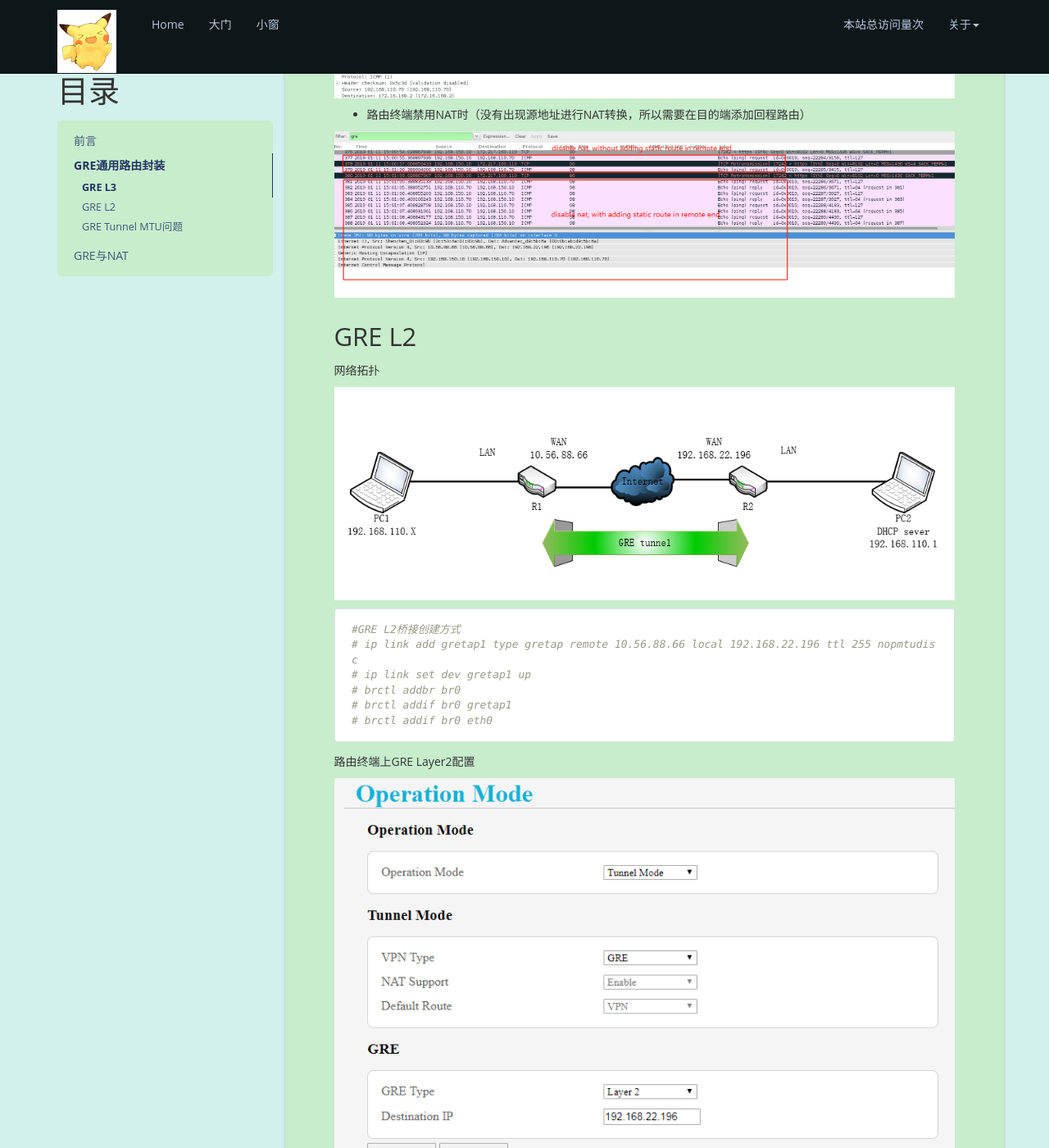
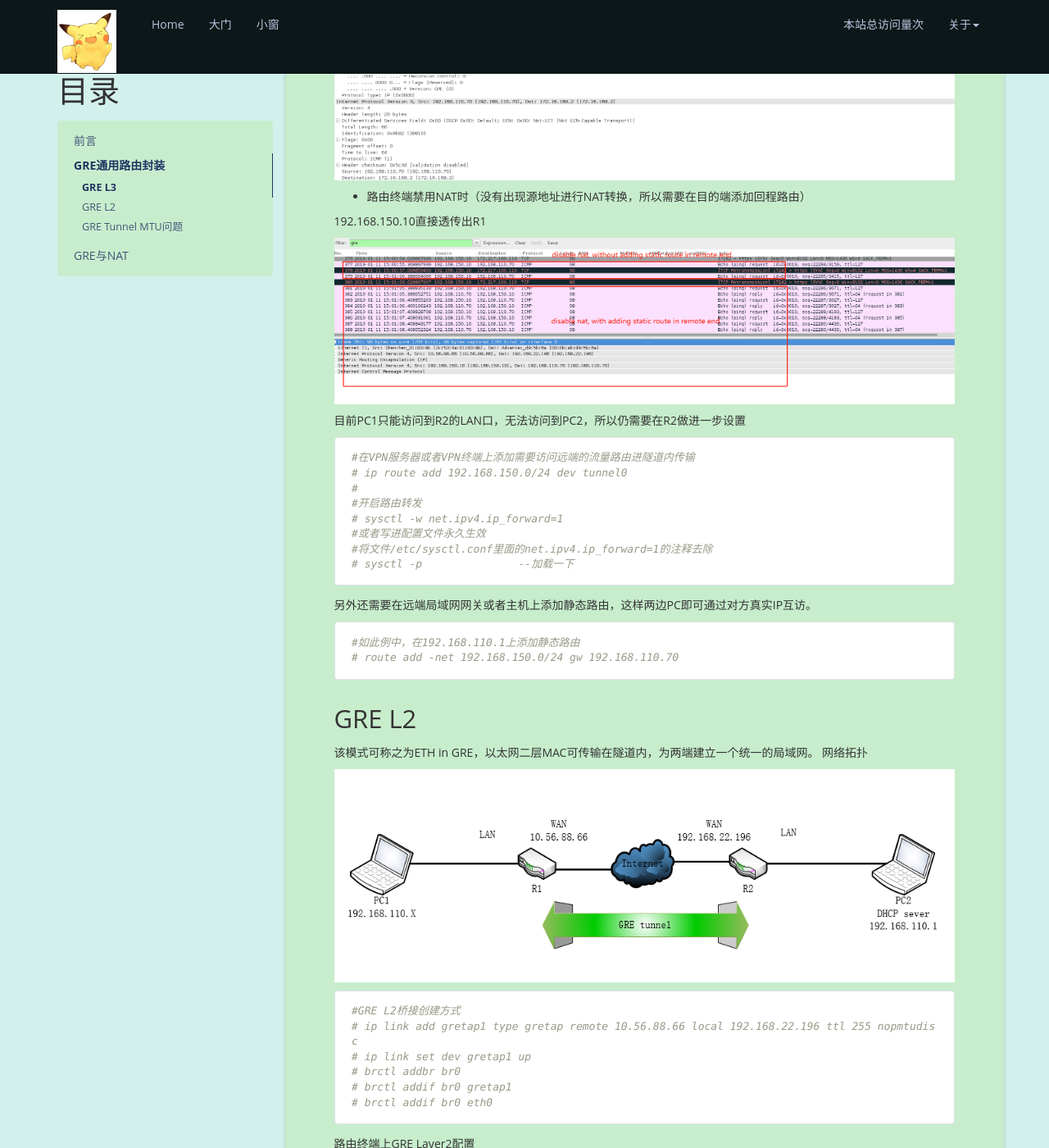
Before and after one commit to JesseXuan/jessexuan.github.io, a Jekyll site: the page built from _posts/2019-01-11-gre_vpn_reading.md, in a window 1280 px wide and 1400 px high, scrolled down 3093 px. Shown: the whole window at 82% size. Built offline with Jekyll 4.4.1, drawn with Linux system fonts in a browser that asks for light colours; nearby versions of some CDN libraries; a script that is not in the unit is left out; comment, search, counter and statistics services are not loaded; some of the changed text lies outside the part shown.

Commit message:
Update 2019-01-11-gre_vpn_reading.md

````diff
--- a/_posts/2019-01-11-gre_vpn_reading.md
+++ b/_posts/2019-01-11-gre_vpn_reading.md
@@ -45,8 +45,9 @@ GRE头部结构参照RFC1701定义;
 GRE L3                                                    {#Grel3}
 ------------------------------------
 
-该模式是目前最常用的IP in IP隧道方式。
-网络拓扑
+该模式是目前最常用的IP in IP隧道方式，这样两端内网即可互访。
+
+网络拓扑(R1路由终端，R2 CentOS服务器)
 
 ![grel3]({{ '/styles/images/log_file/vpn/gre_l3.png' | prepend: site.baseurl  }})
 
@@ -72,18 +73,42 @@ GRE VPN建立的时候是不可靠的，类似UDP传输一样，不需要对方
 GRE隧道建立后的报文呈现：
 + 路由终端启用NAT时(源地址在WAN口出去时被替换成VPN tunnel local ip)
 
+在PC1 192.168.150.10 ping VPN服务器LAN 192.168.110.70
+
+192.168.150.10出了R1便被转换成172.16.168.2了
+
 ![grel3nat1]({{ '/styles/images/log_file/vpn/gre_l3_nat1.png' | prepend: site.baseurl  }})
+
 ![grel3nat2]({{ '/styles/images/log_file/vpn/gre_l3_nat2.png' | prepend: site.baseurl  }})
 
 + 路由终端禁用NAT时（没有出现源地址进行NAT转换，所以需要在目的端添加回程路由）
 
+192.168.150.10直接透传出R1
+
 ![grel3router]({{ '/styles/images/log_file/vpn/gre_l3_no_nat.png' | prepend: site.baseurl  }})
 
+目前PC1只能访问到R2的LAN口，无法访问到PC2，所以仍需要在R2做进一步设置
+```bash
+#在VPN服务器或者VPN终端上添加需要访问远端的流量路由进隧道内传输
+# ip route add 192.168.150.0/24 dev tunnel0
+#
+#开启路由转发
+# sysctl -w net.ipv4.ip_forward=1
+#或者写进配置文件永久生效
+#将文件/etc/sysctl.conf里面的net.ipv4.ip_forward=1的注释去除
+# sysctl -p               --加载一下
+```
 
+另外还需要在远端局域网网关或者主机上添加静态路由，这样两边PC即可通过对方真实IP互访。
+```bash
+#如此例中，在192.168.110.1上添加静态路由
+# route add -net 192.168.150.0/24 gw 192.168.110.70
+```
 
 GRE L2                                                    {#Grel2}
 ------------------------------------
 
+该模式可称之为ETH in GRE，以太网二层MAC可传输在隧道内，为两端建立一个统一的局域网。
 网络拓扑
 
 ![grel2]({{ '/styles/images/log_file/vpn/gre_l2.png' | prepend: site.baseurl  }})
````
